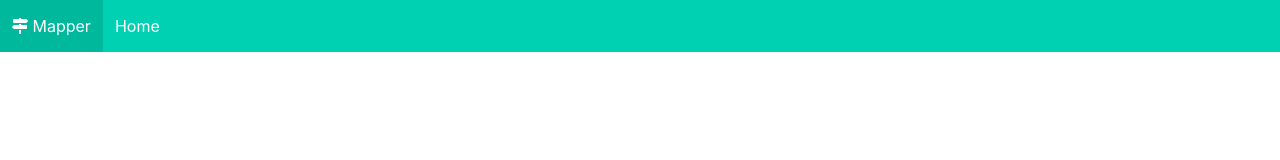
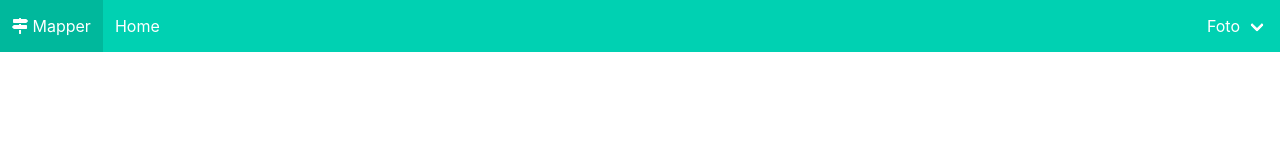
Before and after one commit to gabrielrufino/mapper-client, a Vue app: page / in a window 1280 px wide. Shown: the top 160 px of the page. Built offline with nearby package versions, Linux system fonts and the light colour scheme.

Commit message:
Dropdown to the logged user

```diff
--- a/src/components/Navbar.vue
+++ b/src/components/Navbar.vue
@@ -20,8 +20,20 @@
         <div class="navbar-start">
           <a class="navbar-item" href="#">Home</a>
         </div>
+
         <div class="navbar-end">
+          <div class="navbar-item has-dropdown is-hoverable">
+            <a class="navbar-link">Foto</a>
 
+            <div class="navbar-dropdown">
+              <a class="navbar-item">
+                Profile
+              </a>
+              <a class="navbar-item">
+                Logout
+              </a>
+            </div>
+          </div>
         </div>
       </div>
     </nav>
```
